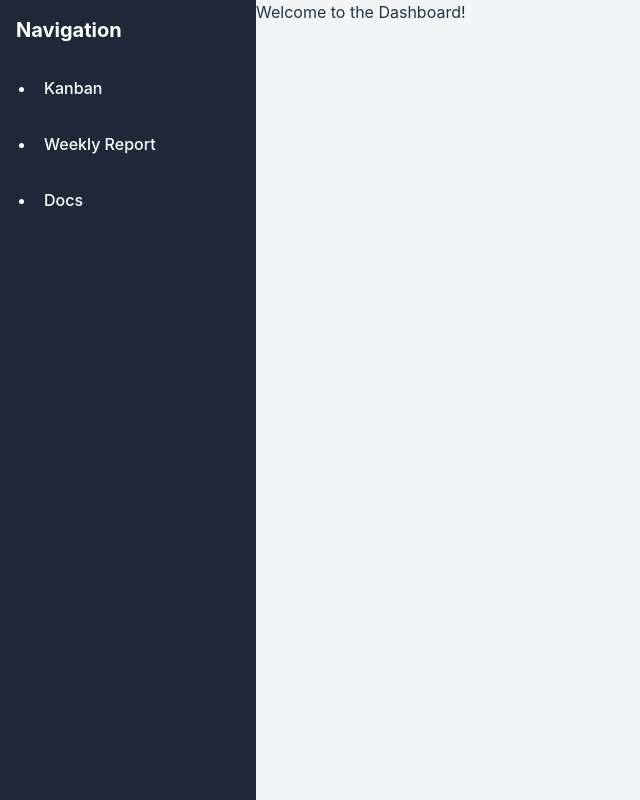
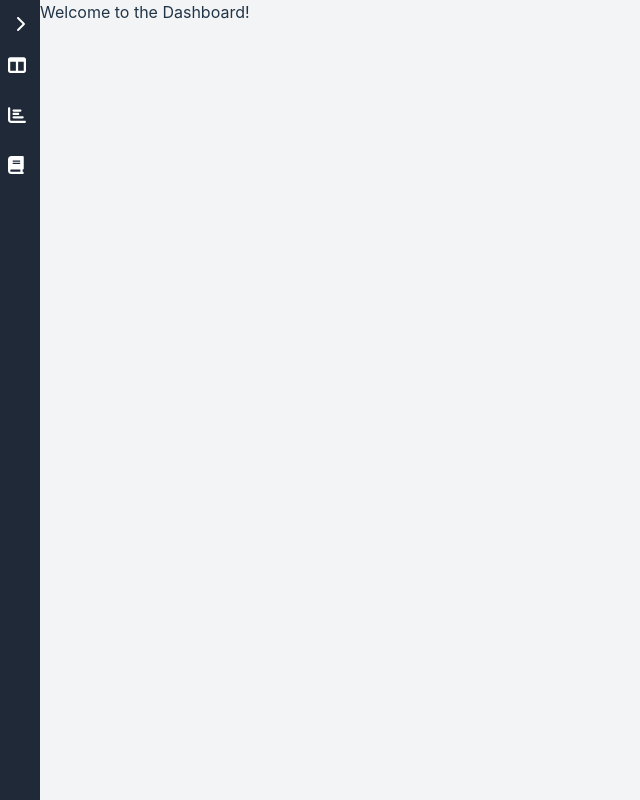
Before and after one commit to LuYiFang/kanban_docs, a React (Vite) app in the folder website/: page / in a window 1280 px wide. Shown: the whole page, without its empty margins (0-640 px from the left). Built offline with nearby package versions, Linux system fonts and the light colour scheme; no server answers.

Commit message:
Add collapsible sections to sidebar and docs, and content input tests
- Enabled collapsible functionality in sidebar and docs for improved navigation.
- Implemented automated tests for content input to ensure stability and correctness.

```diff
--- /dev/null
+++ b/website/src/components/CollapsibleSection/CollapsibleSection.tsx
@@ -0,0 +1,25 @@
+import React from "react";
+
+interface CollapsibleSectionProps {
+  isCollapsed: boolean;
+  maxHigh: string;
+  children: React.ReactNode;
+}
+
+const CollapsibleSection: React.FC<CollapsibleSectionProps> = ({
+  isCollapsed,
+  maxHigh,
+  children,
+}) => {
+  return (
+    <div
+      className={`collapsible-section ${
+        isCollapsed ? "max-h-0" : maxHigh
+      } transition-all duration-300`}
+    >
+      {children}
+    </div>
+  );
+};
+
+export default CollapsibleSection;
--- a/website/src/components/Kanban/AddTaskButton.tsx
+++ b/website/src/components/Kanban/AddTaskButton.tsx
@@ -2,13 +2,17 @@ import React from "react";
 import { FontAwesomeIcon } from "@fortawesome/react-fontawesome";
 import { faPlus } from "@fortawesome/free-solid-svg-icons";
 
-const AddTaskButton: React.FC<{ onClick: () => void }> = ({ onClick }) => (
+const AddTaskButton: React.FC<{
+  onClick: () => void;
+  buttonSize?: string;
+  iconSize?: string;
+}> = ({ onClick, buttonSize = "w-12 h-12", iconSize = "w-6 h-6" }) => (
   <button
-    className="absolute top-4 right-4 w-12 h-12 bg-blue-500 text-white rounded-full shadow-lg hover:shadow-xl transition-transform transform hover:scale-105 flex items-center justify-center"
+    className={`absolute top-4 right-4 ${buttonSize} bg-blue-500 text-white rounded-full shadow-lg hover:shadow-xl transition-transform transform hover:scale-105 flex items-center justify-center`}
     onClick={onClick}
     id="add-task-button"
   >
-    <FontAwesomeIcon icon={faPlus} className="w-6 h-6" />
+    <FontAwesomeIcon icon={faPlus} className={iconSize} />
   </button>
 );
 
--- a/website/src/components/Select/SearchSelect.tsx
+++ b/website/src/components/Select/SearchSelect.tsx
@@ -5,6 +5,7 @@ import { TaskWithProperties } from "../../types/task";
 import { MultiChipLabel } from "../Label/Labels";
 import { FontAwesomeIcon } from "@fortawesome/react-fontawesome";
 import { faTimes } from "@fortawesome/free-solid-svg-icons";
+import CollapsibleSection from "../CollapsibleSection/CollapsibleSection";
 
 interface SearchComponentProps {
   allItems: TaskWithProperties[];
@@ -119,7 +120,11 @@ const SearchSelect: React.FC<SearchComponentProps> = ({
           />
         </div>
       </div>
-      {searchItems.length > 0 && (
+
+      <CollapsibleSection
+        isCollapsed={searchItems.length <= 0}
+        maxHigh={"max-h-[280px]"}
+      >
         <div className="mb-4 relative" data-cy="show-docs-result">
           <button
             className="absolute p-0 top-2 right-6 w-6 h-6 bg-gray-800 text-white rounded-full flex items-center justify-center hover:bg-gray-600"
@@ -129,7 +134,7 @@ const SearchSelect: React.FC<SearchComponentProps> = ({
             <FontAwesomeIcon icon={faTimes} />
           </button>
           <div
-            className="bg-gray-800 p-2 rounded max-h-72 overflow-auto"
+            className="bg-gray-800 p-2 rounded max-h-[280px] overflow-auto"
             data-cy="tag-documents"
           >
             {searchItems.map((doc) => (
@@ -143,7 +148,7 @@ const SearchSelect: React.FC<SearchComponentProps> = ({
             ))}
           </div>
         </div>
-      )}
+      </CollapsibleSection>
     </div>
   );
 };
--- a/website/src/components/Sidebar/Sidebar.tsx
+++ b/website/src/components/Sidebar/Sidebar.tsx
@@ -1,20 +1,47 @@
-import React from "react";
+import React, { useState } from "react";
 import { NavLink } from "react-router-dom";
+import { FontAwesomeIcon } from "@fortawesome/react-fontawesome";
+import {
+  faBook,
+  faChartBar,
+  faChevronLeft,
+  faChevronRight,
+  faColumns,
+} from "@fortawesome/free-solid-svg-icons";
 
 const Sidebar: React.FC = () => {
+  const [isCollapsed, setIsCollapsed] = useState(true);
+
   const navItems = [
-    { name: "Kanban", path: "/kanban" },
-    { name: "Weekly Report", path: "/weekly-report" },
-    { name: "Docs", path: "/docs" },
+    { name: "Kanban", path: "/kanban", icon: faColumns },
+    { name: "Weekly Report", path: "/weekly-report", icon: faChartBar },
+    { name: "Docs", path: "/docs", icon: faBook },
   ];
 
   return (
-    <div className="w-64 h-full bg-gray-800 text-white flex flex-col p-4">
-      <h2 className="text-xl font-bold mb-6">Navigation</h2>
+    <div
+      className={`h-full bg-gray-800 text-white flex flex-col ${
+        isCollapsed ? "w-10" : "w-56"
+      } transition-all duration-300`}
+    >
+      <div
+        className={`flex flex-col ${isCollapsed ? "items-center" : "items-end"} w-full p-2`}
+      >
+        <button
+          className="p-0 bg-gray-800  rounded-full h-8 w-8 text-white flex justify-center items-center"
+          onClick={() => setIsCollapsed(!isCollapsed)}
+        >
+          {isCollapsed ? (
+            <FontAwesomeIcon icon={faChevronRight} />
+          ) : (
+            <FontAwesomeIcon icon={faChevronLeft} />
+          )}
+        </button>
+      </div>
       <nav>
-        <ul className="space-y-4">
+        <div className={`space-y-4 ${isCollapsed ? "text-center" : ""}`}>
           {navItems.map((item) => (
-            <li key={item.name}>
+            <div key={item.name}>
               <NavLink
                 to={item.path}
                 className={({ isActive }) =>
@@ -23,11 +50,16 @@ const Sidebar: React.FC = () => {
                   }`
                 }
               >
-                {item.name}
+                <div className="flex items-center">
+                  <FontAwesomeIcon icon={item.icon} className="text-lg" />
+                  {!isCollapsed && (
+                    <span className="ml-2 text-left">{item.name}</span>
+                  )}
+                </div>
               </NavLink>
-            </li>
+            </div>
           ))}
-        </ul>
+        </div>
       </nav>
     </div>
   );
--- a/website/src/pages/DocsPage.tsx
+++ b/website/src/pages/DocsPage.tsx
@@ -16,6 +16,8 @@ import _ from "lodash";
 import { FontAwesomeIcon } from "@fortawesome/react-fontawesome";
 import {
   faBookmark,
+  faChevronDown,
+  faChevronUp,
   faTimes,
   faUpload,
 } from "@fortawesome/free-solid-svg-icons";
@@ -24,6 +26,7 @@ import { defaultDocsProperties } from "../types/property";
 import AddTaskButton from "../components/Kanban/AddTaskButton";
 import { isTaskUrl, readMarkdownFile, UUID_PATTERN } from "../utils/tools";
 import SearchSelect from "../components/Select/SearchSelect";
+import CollapsibleSection from "../components/CollapsibleSection/CollapsibleSection";
 
 const ResponsiveGridLayout = WidthProvider(Responsive);
 
@@ -36,6 +39,7 @@ const DocsPage: React.FC = () => {
   const [newItemId, setNewItemId] = useState<string>("");
   const [isDocsLayoutLoaded, setIsDocsLayoutLoaded] = useState(false);
   const [showSaveSuccess, setShowSaveSuccess] = useState<boolean | null>(null);
+  const [isCollapsed, setIsCollapsed] = useState(false);
 
   const dispatch = useDispatch<AppDispatch>();
   const allItems: TaskWithProperties[] = useSelector(
@@ -91,6 +95,14 @@ const DocsPage: React.FC = () => {
 
     return _.merge({}, taskIdTitleMap, propertyIdNameMap);
   }, [allItems, propertySetting]);
+
+  const buttonSize = useMemo(() => {
+    return isCollapsed ? "w-8 h-6" : "w-12 h-12";
+  }, [isCollapsed]);
+
+  const iconSize = useMemo(() => {
+    return isCollapsed ? "w-4 h-4" : "w-6 h-6";
+  }, [isCollapsed]);
 
   const handleSelectDoc = (docId: string) => {
     const doc = allItems.find((item) => item.id === docId);
@@ -152,14 +164,25 @@ const DocsPage: React.FC = () => {
 
   return (
     <div className="p-4 bg-gray-900 text-gray-300 h-full relative flex flex-col">
+      <button
+        className="toggle-button bg-transparent text-white flex items-center justify-center h-6 w-6 rounded-full mb-2"
+        onClick={() => setIsCollapsed(!isCollapsed)}
+      >
+        <FontAwesomeIcon icon={isCollapsed ? faChevronUp : faChevronDown} />
+      </button>
+      <CollapsibleSection isCollapsed={isCollapsed} maxHigh={"max-h-[640px]"}>
         <h1 className="text-2xl font-bold mb-4">Documents</h1>
-      <AddTaskButton onClick={() => handleAddDoc("", "")} />
+        <AddTaskButton
+          onClick={() => handleAddDoc("", "")}
+          buttonSize={buttonSize}
+          iconSize={iconSize}
+        />
         <button
-        className="absolute top-4 right-20 w-12 h-12 bg-green-500 text-white rounded-full shadow-lg hover:shadow-xl transition-transform transform hover:scale-105 flex items-center justify-center group"
+          className={`absolute top-4 right-20 ${buttonSize} bg-green-500 text-white rounded-full shadow-lg hover:shadow-xl transition-transform transform hover:scale-105 flex items-center justify-center group`}
           onClick={handleSaveLayout}
           id="save-layout-button"
         >
-        <FontAwesomeIcon icon={faBookmark} />
+          <FontAwesomeIcon icon={faBookmark} className={iconSize} />
           <span className="absolute top-full mb-2 px-2 py-1 text-xs text-white bg-black rounded opacity-0 group-hover:opacity-100 transition-opacity">
             Save Layout
           </span>
@@ -179,9 +202,9 @@ const DocsPage: React.FC = () => {
         <label
           htmlFor="import-markdown-input"
           id="import-markdown-input-label"
-        className="absolute top-4 right-36 w-12 h-12 bg-yellow-500 text-white rounded-full shadow-lg hover:shadow-xl transition-transform transform hover:scale-105 flex items-center justify-center group cursor-pointer"
+          className={`absolute top-4 right-36 ${buttonSize} bg-yellow-500 text-white rounded-full shadow-lg hover:shadow-xl transition-transform transform hover:scale-105 flex items-center justify-center group cursor-pointer`}
         >
-        <FontAwesomeIcon icon={faUpload} />
+          <FontAwesomeIcon icon={faUpload} className={iconSize} />
         </label>
         <SearchSelect
           allItems={allItems}
@@ -189,6 +212,7 @@ const DocsPage: React.FC = () => {
           onSelectDoc={handleSelectDoc}
           searchClass="w-1/3"
         />
+      </CollapsibleSection>
       <ResponsiveGridLayout
         className="layout bg-gray-800 flex-grow overflow-auto"
         layouts={layouts}
```
Also changed, not shown: 2 other files (tests, documents, lock files or other folders). Lines whose indentation alone changed are shown as unchanged.
